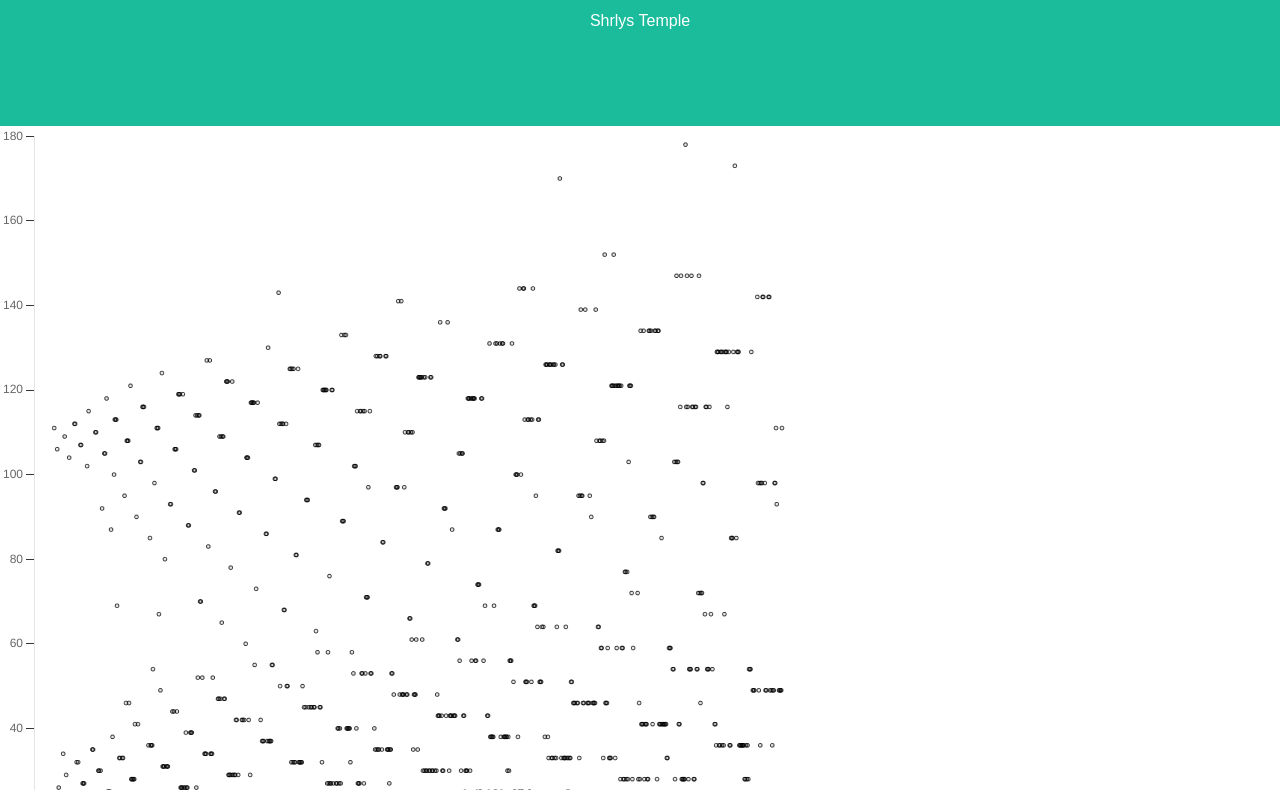
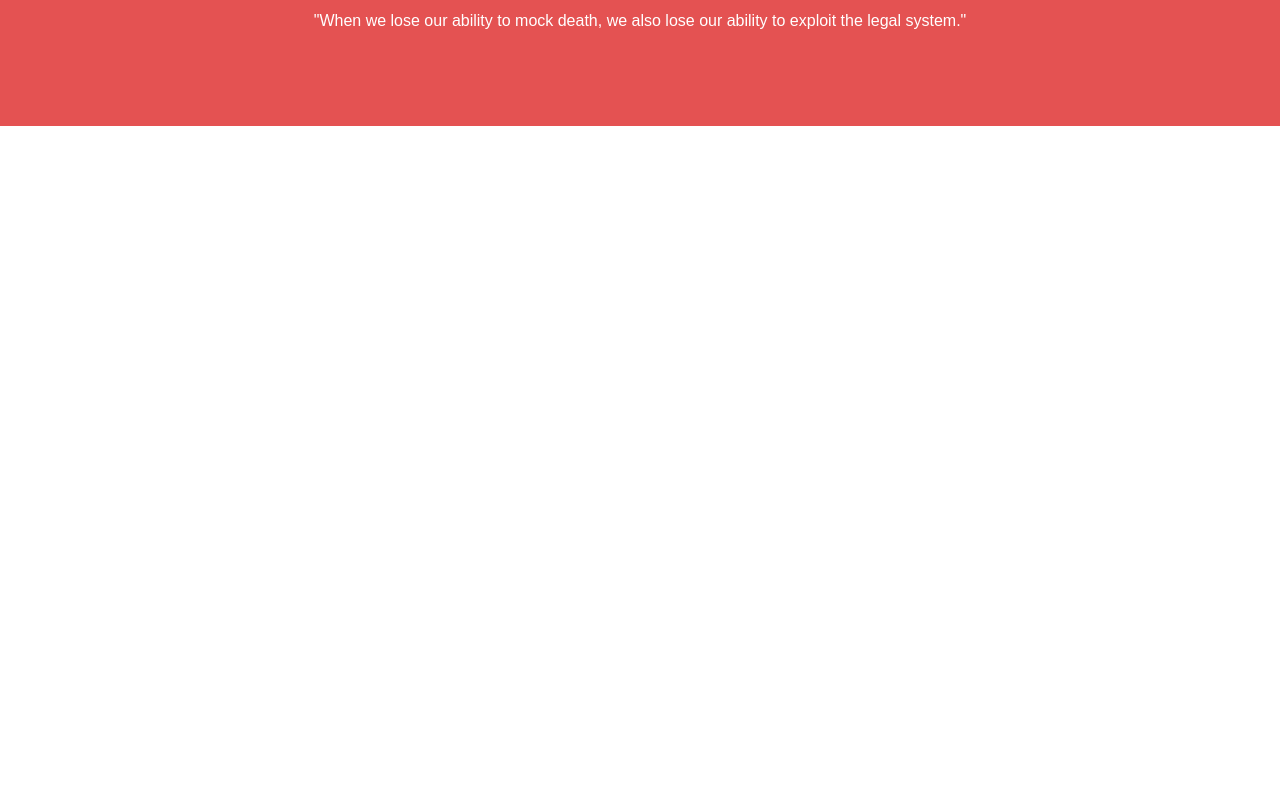
Before and after one commit to Shrlysama/Shrlysama.github.io, a plain HTML site: page index.html in a window 1280 px wide. Shown: the part 167-957 px from the top of the page. After the commit the page ends 800 px from the top, so only its background shows below. Drawn offline with nearby package versions, Linux system fonts and the light colour scheme.

Commit message:
insirational quote

```diff
--- a/index.html
+++ b/index.html
@@ -20,8 +20,8 @@
         .header {
           padding: 80px;
           text-align: center;
-          background: #1abc9c;
-          color: white;
+          background: #e45252;
+          color: rgb(255, 255, 255);
         }
 
         /* Increase the font size of the heading */
@@ -115,104 +115,8 @@
 
     <div class="header">
         <h1>Shrlys Temple</h1>
-        <p>Shrlys Temple</p>
+        <p>"When we lose our ability to mock death, we also lose our ability to exploit the legal system."</p>
     </div>
 
-    <div style="width: 800px;">
-        <canvas id="myChart"></canvas>
-    </div>
-
-    <button id="saveChart">Save as PNG</button>
-
-    <script>
-        function collatzIterations(n) {
-            let steps = 0;
-            while (n !== 1) {
-                if (n % 2 === 0) {
-                    n = n / 2;
-                } else {
-                    n = 3 * n + 1;
-                }
-                steps++;
-            }
-            return steps;
-        }
-
-        // Generate data for the first N numbers
-        const N = 1000;
-        const labels = Array.from({ length: N }, (_, i) => i + 1);
-        const data = labels.map(collatzIterations); // Map each number to its iterations
-
-        // Create the chart
-        const ctx = document.getElementById('myChart').getContext('2d');
-        const myChart = new Chart(ctx, {
-            type: 'scatter',
-            data: {
-                labels: labels, // X-axis
-                datasets: [{
-                    label: 'Collatz Iterations',
-                    data: data, // Y-axis
-                    borderColor: 'rgba(0, 0, 0, 1)',
-                    backgroundColor: 'rgba(0, 0, 0, 0.1)',
-                    borderWidth: 0.8,
-                    fill: true
-                }]
-            },
-            options: {
-                aspectRatio: 1,
-                plugins: {
-                    legend: {
-                        display: false
-                    }
-                },
-                scales: {
-                    y: {
-                        grid: {
-                            drawOnChartArea: false,
-                            color: 'rgba(0, 0, 0, 0.8)'
-                        },
-                        beginAtZero: false,
-                        title: {
-                            display: false,
-                            text: 'Iterations'
-                        }
-                    },
-                    x: {
-                        grid: {
-                            drawOnChartArea: false,
-                            color: 'rgba(0, 0, 0, 1)'
-                        },
-                        title: {
-                            display: false,
-                            text: 'Number'
-                        }
-                    }
-                },
-                elements: {
-                    point: {
-                        pointStyle: 'rectRounded',
-                        radius: 2
-                    }
-                }
-            }
-        });
-
-        // Function to save the chart as PNG
-        document.getElementById('saveChart').addEventListener('click', function() {
-            // Get the canvas element
-            const canvas = document.getElementById('myChart');
-
-            // Convert the canvas to a data URL (base64)
-            const imageURL = canvas.toDataURL('image/png');
-
-            // Create a temporary link element
-            const link = document.createElement('a');
-            link.href = imageURL;
-            link.download = 'collatz_chart.png';  // Filename for the download
-
-            // Trigger the download
-            link.click();
-        });
-    </script>
 </body>
 </html>
```
